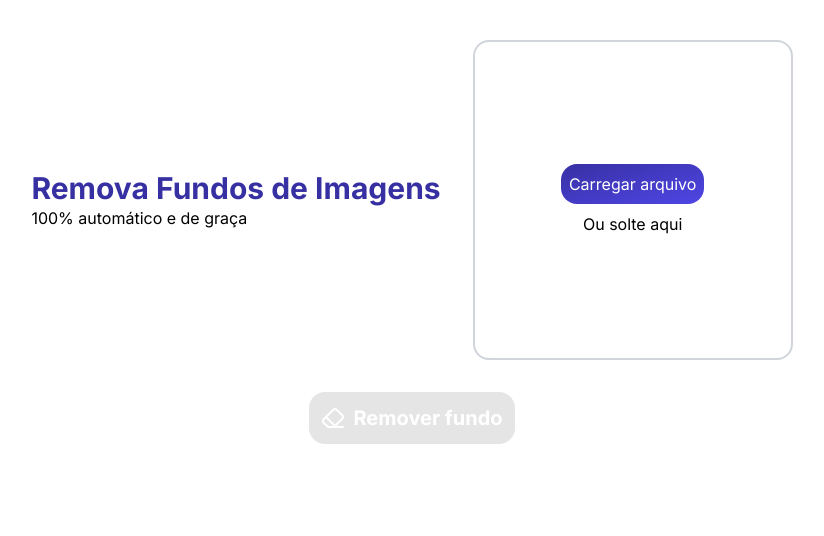
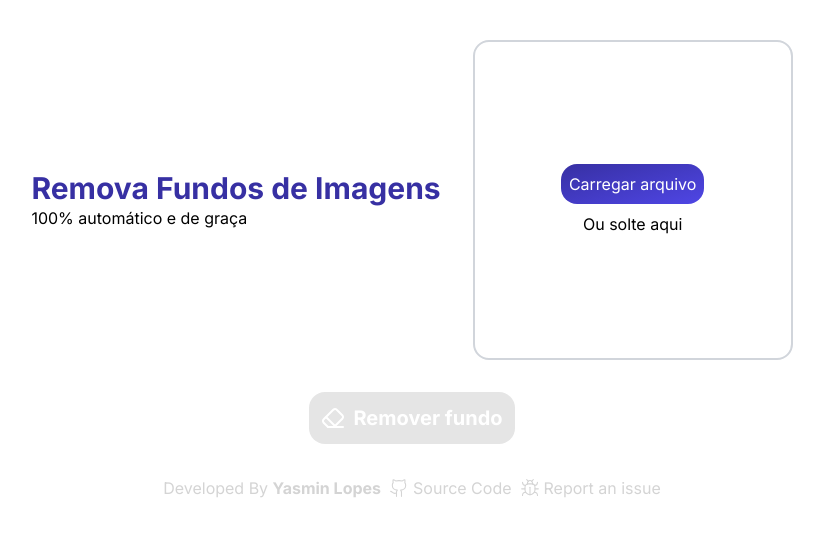
Before and after one commit to tuan-nng/remove-bg, a Next.js app: page / in a window 1280 px wide. Shown: the top 536 px of the page, without its empty margins (228-1052 px from the left). Built offline with nearby package versions, Linux system fonts and the light colour scheme.

Commit message:
feat: create Footer component with author infos

```diff
--- /dev/null
+++ b/app/components/Footer/footer.tsx
@@ -0,0 +1,33 @@
+import { Bug, Github } from 'lucide-react';
+
+export function Footer() {
+  return (
+    <div className="grid grid-cols-2 justify-items-center gap-2 text-neutral-300 sm:flex sm:justify-between">
+      <a
+        className="footer-link"
+        href="https://yasminlopes.netlify.app"
+        target="_blank"
+        rel="author"
+      >
+        Developed By <span className="font-bold">Yasmin Lopes</span>
+      </a>
+      <a
+        href="https://github.com/yasminlopes/remove-bg"
+        target="_blank"
+        rel="external"
+        className="footer-link flex items-center gap-1"
+      >
+        <Github strokeWidth={1.3} size={20} /> Source Code
+      </a>
+      <a
+        href="https://github.com/yasminlopes/remove-bg/issues/new"
+        target="_blank"
+        rel="external"
+        className="footer-link flex items-center gap-1"
+      >
+        <Bug strokeWidth={1.3} size={20} />
+        Report an issue
+      </a>
+    </div>
+  );
+}
--- a/app/page.tsx
+++ b/app/page.tsx
@@ -5,6 +5,7 @@ import imglyRemoveBackground, { Config } from '@imgly/background-removal';
 import EraseButton from './components/EraseButton/erase-button';
 import { ErasedImage } from './components/ErasedImage/erased-image';
 import { DragDropImage } from './components/DragDropImage/drag-drop-image';
+import { Footer } from './components/Footer/footer';
 
 export default function Home() {
   const [arquivoCarregado, setArquivoCarregado] = useState<File>();
@@ -119,6 +120,8 @@ export default function Home() {
       status={status}
       arquivoCarregado={!!arquivoCarregado}
     />
+
+    <Footer/>
   </main>
 
   );
```
